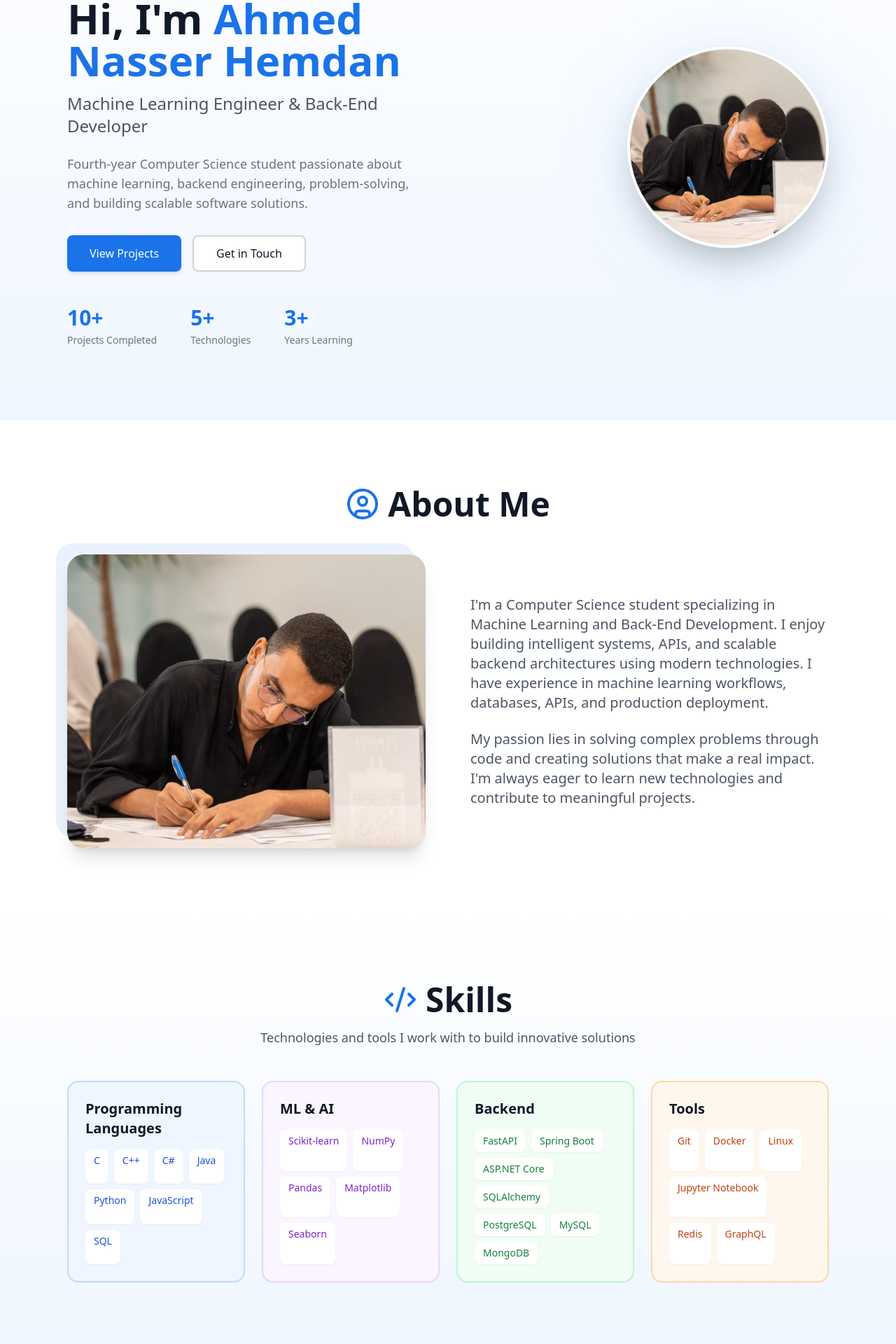
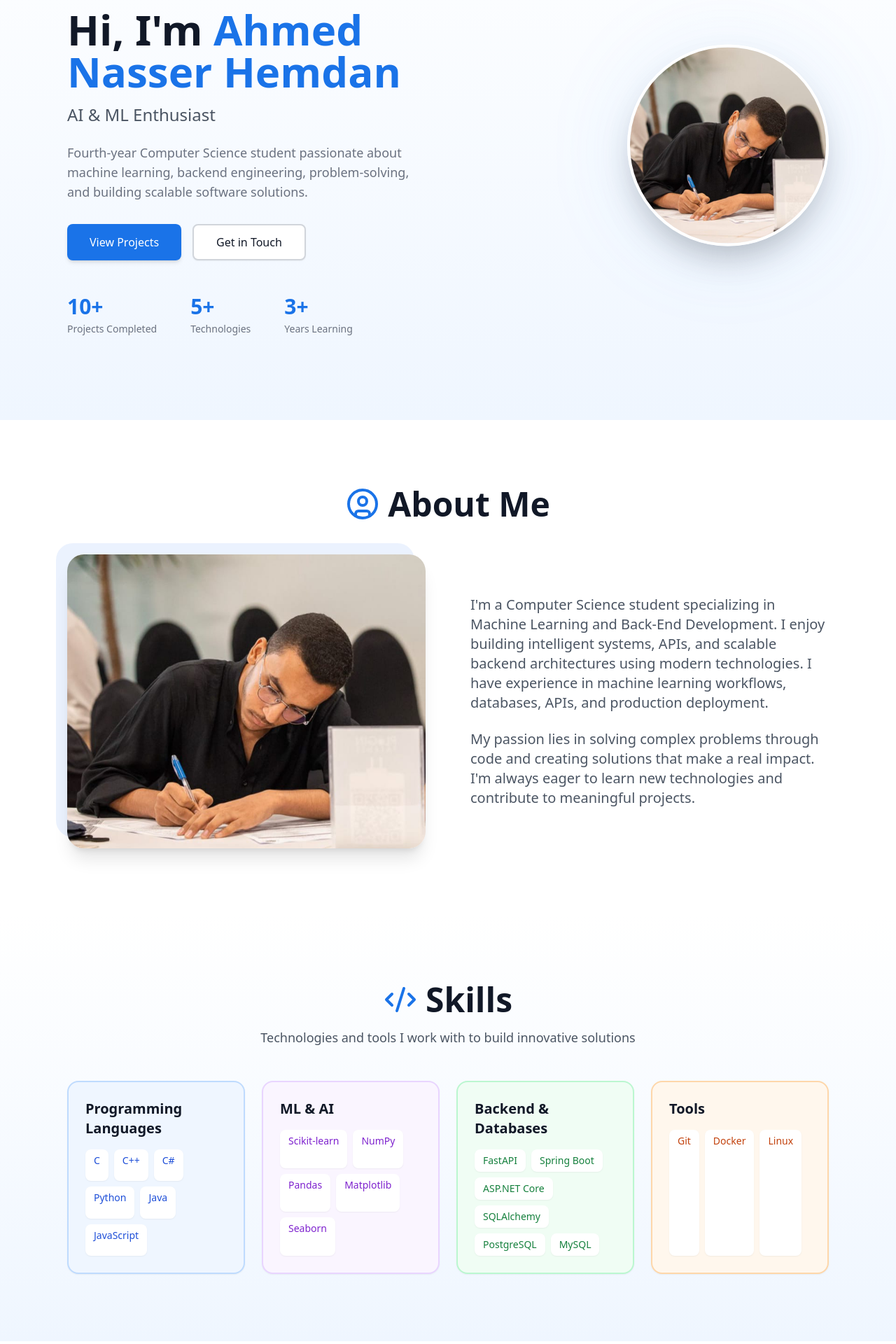
Before and after one commit to khalidsamy/ahmed-nasser-portfolio, a React (Vite) app: page / in a window 1280 px wide. Shown: the part 200-2120 px from the top of the page at 70% size. Built offline with nearby package versions, Linux system fonts and the light colour scheme.

Commit message:
edit projects, and skills sections

```diff
--- a/src/components/Footer.jsx
+++ b/src/components/Footer.jsx
@@ -25,7 +25,7 @@ export default function Footer() {
               Portfolio
             </h3>
             <p className="text-gray-400">
-              Machine Learning Engineer & Back-End Developer
+              AI & ML Enthusiast
             </p>
           </div>
 
--- a/src/components/Hero.jsx
+++ b/src/components/Hero.jsx
@@ -77,7 +77,7 @@ export default function Hero() {
         <motion.p
           variants={itemVariants}
           className="text-xl md:text-2xl text-gray-600 dark:text-gray-300 mb-6">
-          Machine Learning Engineer & Back-End Developer
+          AI & ML Enthusiast
         </motion.p>
 
         {/* Description */}
--- a/src/components/Projects.jsx
+++ b/src/components/Projects.jsx
@@ -5,6 +5,15 @@ import { FaGithub } from "react-icons/fa";
 
 export default function Projects() {
   const projects = [
+  {
+      title: "ML-Workshop",
+      description:
+        "Hands-on machine learning journey with from-scratch implementations and reproducible experiments.",
+      tech: ["Python", "Scikit-Learn", "Pandas", "NumPy", "Matplotlib", "Seaborn"],
+      github: "https://github.com/AhmedNasser23/ML-Workshop",
+      image:
+        "https://images.unsplash.com/photo-1555949963-ff9fe0c870eb?auto=format&fit=crop&w=1200&q=80",
+    },
     {
       title: "Fandango Ratings Bias EDA (2015)",
       description:
@@ -22,6 +31,15 @@ export default function Projects() {
       github: "https://github.com/AhmedNasser23/FastAPI-Blog-API",
       image:
         "https://images.unsplash.com/photo-1555949963-aa79dcee981c?auto=format&fit=crop&w=1200&q=80",
+    },
+    {
+      title: "NFG-Library",
+      description:
+        "Modular Java library implementing Neural Networks, Fuzzy Logic, and Genetic Algorithms with case studies.",
+      tech: ["Java", "Neural Networks", "Fuzzy Logic", "Genetic Algorithms"],
+      github: "https://github.com/AhmedNasser23/NFG-Library",
+      image:
+        "https://images.unsplash.com/photo-1498050108023-c5249f4df085?auto=format&fit=crop&w=1200&q=80",
     },
     {
       title: "BazzarBook – E-commerce Platform",
--- a/src/components/Skills.jsx
+++ b/src/components/Skills.jsx
@@ -7,7 +7,7 @@ export default function Skills() {
   const skillCategories = [
     {
       title: "Programming Languages",
-      skills: ["C", "C++", "C#", "Java", "Python", "JavaScript", "SQL"],
+      skills: ["C", "C++", "C#", "Python", "Java", "JavaScript"],
       color:
         "bg-blue-50 dark:bg-blue-900/20 border-blue-200 dark:border-blue-800",
       textColor: "text-blue-700 dark:text-blue-400",
@@ -20,7 +20,7 @@ export default function Skills() {
       textColor: "text-purple-700 dark:text-purple-400",
     },
     {
-      title: "Backend",
+      title: "Backend & Databases",
       skills: [
         "FastAPI",
         "Spring Boot",
@@ -28,7 +28,6 @@ export default function Skills() {
         "SQLAlchemy",
         "PostgreSQL",
         "MySQL",
-        "MongoDB",
       ],
       color:
         "bg-green-50 dark:bg-green-900/20 border-green-200 dark:border-green-800",
@@ -40,9 +39,6 @@ export default function Skills() {
         "Git",
         "Docker",
         "Linux",
-        "Jupyter Notebook",
-        "Redis",
-        "GraphQL",
       ],
       color:
         "bg-orange-50 dark:bg-orange-900/20 border-orange-200 dark:border-orange-800",
```
